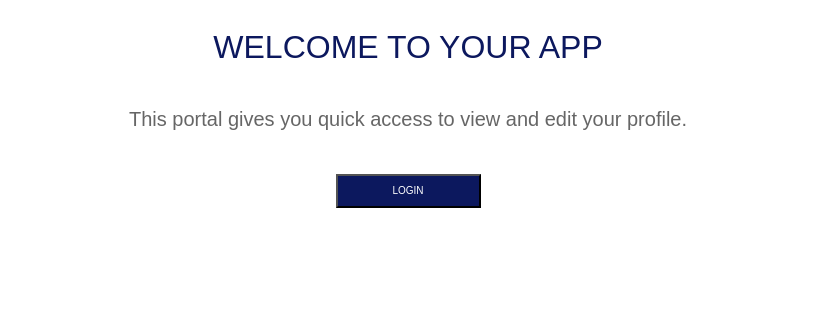
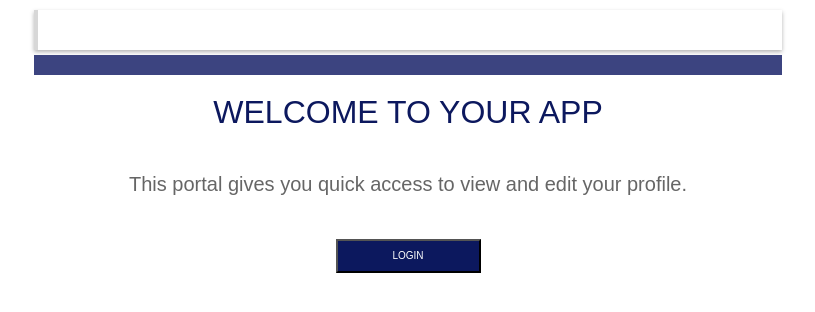
Before and after one commit to usman45/sls-express-mongodb, a React (Create React App) app in the folder client/: page / in a window 1280 px wide. Shown: the top 312 px of the page, without its empty margins (232-1047 px from the left). Built offline with nearby package versions, Linux system fonts and the light colour scheme.

Commit message:
Add header

```diff
--- a/client/src/app/App.tsx
+++ b/client/src/app/App.tsx
@@ -5,6 +5,7 @@ import configureStore from "./store";
 import { RootState } from "./state.interface";
 import AppWrapper from "../modules/AppWrapper";
 import HomeScreen from "../modules/HomeScreen";
+import { Header } from "../modules/Header/index";
 
 const store: Store<RootState> = configureStore(undefined as any);
 
@@ -13,6 +14,7 @@ class App extends React.Component {
     return (
       <Provider store={store}>
         <AppWrapper>
+          <Header />
           <HomeScreen />
         </AppWrapper>
       </Provider>
--- /dev/null
+++ b/client/src/assets/styles/index.ts
@@ -0,0 +1 @@
+export * from "./styles";
--- /dev/null
+++ b/client/src/assets/styles/styles.ts
@@ -0,0 +1,80 @@
+export const styles = {
+  color: {
+    black: "#1E1E1E",
+    blue: "#0B1560",
+    charcoal: "#464646",
+    darkGray: "#737373",
+    gray: "#AFAFAF",
+    lightGray: "#D7D7D7",
+    white: "#FFFFFF",
+    lightBlue: "#3c4480",
+    lighterBlue: "#f1f4f7",
+    offWhite: "#fcfbfb",
+    ice: "#6294d2",
+    iceDarker: "#4075b6",
+    heather: "#ba4a9e",
+    heatherDarker: "#a53f8c",
+    blueberry: "#8366bb",
+    blueberryDarker: "#7a58bb",
+    northernlights: "#00a6a2",
+    northernlightsDarker: "#007c7a"
+  },
+  font: {
+    small: "0.65rem",
+    smallPlus: "0.875rem",
+    regular: "1rem",
+    regularPlus: "1.1rem",
+    large: "1.5rem",
+    title: "2.5rem"
+  },
+  lineHeight: {
+    medium: "1.43rem"
+  },
+  weight: {
+    regular: "400",
+    medium: "500",
+    bold: "700"
+  },
+  spacing: {
+    xxSmall: "0.25rem",
+    xSmall: "0.5rem",
+    small: "1rem",
+    smallPlus: "1.25rem",
+    medium: "1.5rem",
+    large: "2rem",
+    xLarge: "3rem",
+    xxLarge: "4rem",
+    xxxLarge: "6rem"
+  },
+  value: {
+    rounding: "4px",
+    roundingSmall: "2px",
+    footerHeight: "56px", // TODO: use rem?
+    paddingTop: "6.25rem",
+    margin: "0.4rem",
+    marginLeft: "2rem",
+    breadCrumbHeight: "2rem",
+    width: "1.5rem",
+    height: "1rem",
+    subContentWidth: "31rem",
+    pageContentWidth: "43.5rem",
+    appWrapperMaxWidth: "64rem"
+  },
+  breakPoint: {
+    mobileMax: "511px",
+    desktopMin: "512px",
+    largeScreenMin: "1036px"
+  }
+};
+
+export type Styles = typeof styles;
+
+export const {
+  breakPoint,
+  color,
+  lineHeight,
+  weight,
+  font,
+  spacing,
+  value
+} = styles;
--- /dev/null
+++ b/client/src/modules/Header/_view/index.tsx
@@ -0,0 +1,34 @@
+import styled from "styled-components";
+import { value, color } from "../../../assets/styles/styles";
+
+export const HeaderDiv = styled.div`
+  padding: 0;
+  margin: 0;
+  width: 100%;
+  align-items: center;
+`;
+
+export const Menu = styled.ul`
+  margin: 0;
+  padding: 0;
+  width: 100%;
+  display: inline-flex;
+  align-items: center;
+  height: 40px;
+  box-shadow: 0 2px 4px 0 rgba(100, 100, 100, 0.49);
+`;
+
+export const Item = styled.li`
+  height: 100%;
+  text-decoration: none;
+  display: inline-block;
+  cursor: pointer;
+  border: 1px solid ${color.lightGray};
+`;
+
+export const Submenu = styled.div`
+  top: 0;
+  height: ${value.breadCrumbHeight};
+  width: 100%;
+  background: ${color.lightBlue};
+`;
--- /dev/null
+++ b/client/src/modules/Header/index.tsx
@@ -0,0 +1,14 @@
+import * as React from "react";
+import { HeaderDiv, Menu, Item, Submenu } from "./_view/index";
+
+export const Header = () => (
+  <HeaderDiv>
+    <Menu>
+      <Item className="finnair-emblem" />
+      <Item className="language" />
+    </Menu>
+    <Submenu>
+      <span className="back-arrow" />
+    </Submenu>
+  </HeaderDiv>
+);
```
Also changed, not shown: client/src/modules/MainNavigation/index.tsx (added, +47 -0 lines).
